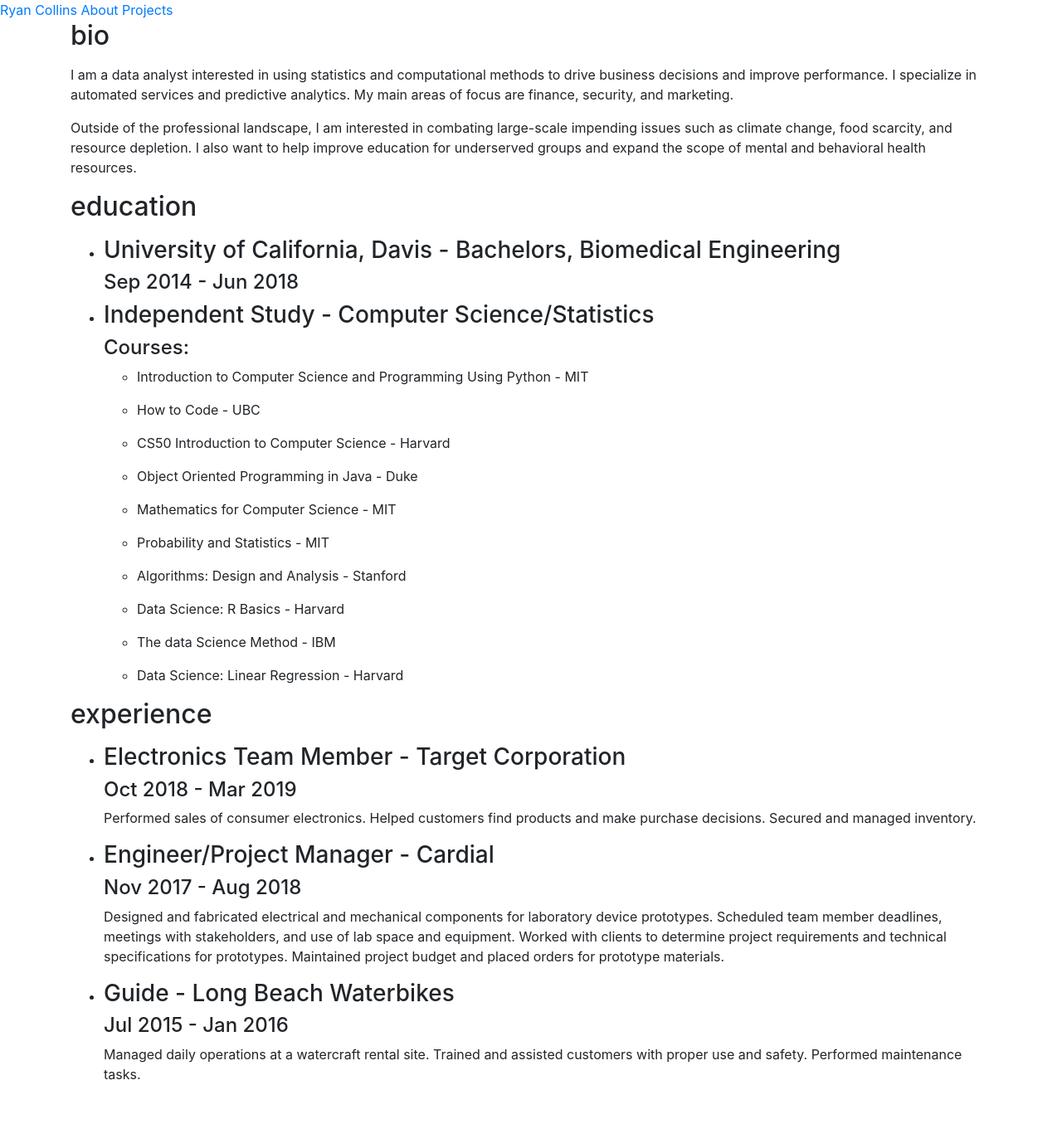
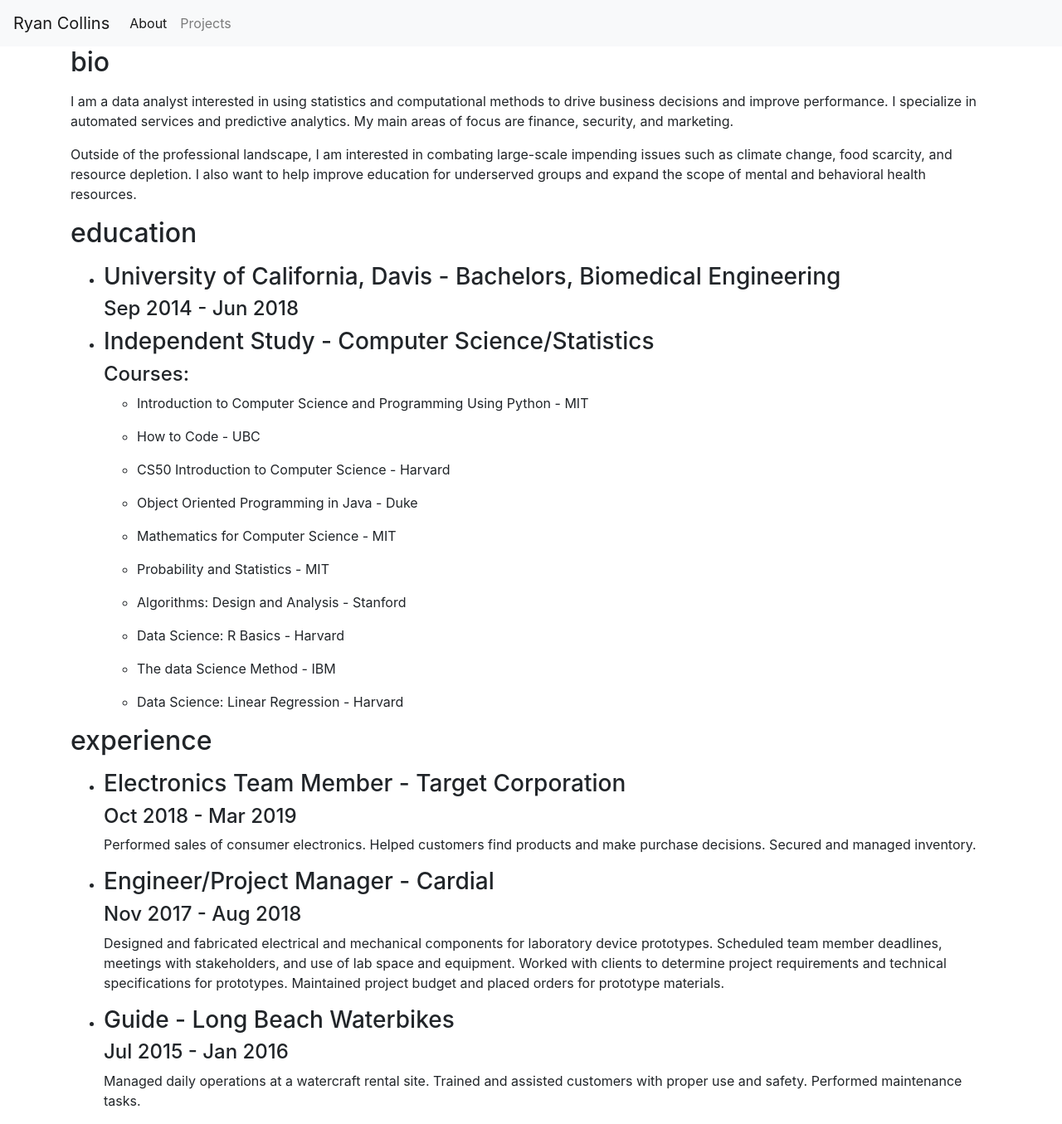
Before and after one commit to RyanMCollins/RyanMCollins.github.io, a Jekyll site: the page built from index.md, in a window 1280 px wide. Shown: the whole page at 83% size. Built offline with Jekyll 4.4.1, drawn with Linux system fonts in a browser that asks for light colours; before the commit the page ends 1323 px from its top, so only the background shows below that.

Commit message:
Replace links in header with responsive navbar

```diff
--- a/_includes/header.html
+++ b/_includes/header.html
@@ -1,3 +1,35 @@
-<a href="/">Ryan Collins</a>
-<a href="/">About</a>
-<a href="/projects">Projects</a>
+{%- if site.header_paths -%}
+  {%- assign page_paths = site.header_paths -%}
+{%- else -%}
+  {%- assign page_paths = '' | split: '' -%}
+  {%- for my_page in site.pages -%}
+    {%- if my_page.title -%}
+      {%- unless my_page.title contains "404" -%}
+        {%- assign page_paths = page_paths | push: my_page.path -%}
+      {%- endunless -%}
+    {%- endif -%}
+  {%- endfor -%}
+{%- endif -%}
+<nav class="navbar navbar-expand-lg navbar-light bg-light">
+   <a class="navbar-brand" href="{{ '/' | relative_url }}">{{ site.title | escape }}</a>
+   <button class="navbar-toggler" type="button" data-toggle="collapse" data-target="#navbarSupportedContent" aria-controls="navbarSupportedContent" aria-expanded="false" aria-label="Toggle navigation">
+   <span class="navbar-toggler-icon"></span>
+   </button>
+   <div class="collapse navbar-collapse" id="navbarSupportedContent">
+      <ul class="navbar-nav mr-auto">
+         {% for path in page_paths %}
+           {% assign my_page = site.pages | where: "path", path | first %}
+           {% if my_page.url == page.url %}
+             <li class="nav-item active">
+                <a class="nav-link" href="{{ my_page.url | relative_url }}">{{ my_page.title | escape }}
+                <span class="sr-only">(current)</span></a>
+             </li>
+           {% else %}
+             <li class="nav-item">
+                <a class="nav-link" href="{{ my_page.url | relative_url }}">{{ my_page.title | escape }}</a>
+             </li>
+           {% endif %}
+         {% endfor %}
+      </ul>
+   </div>
+</nav>
```
